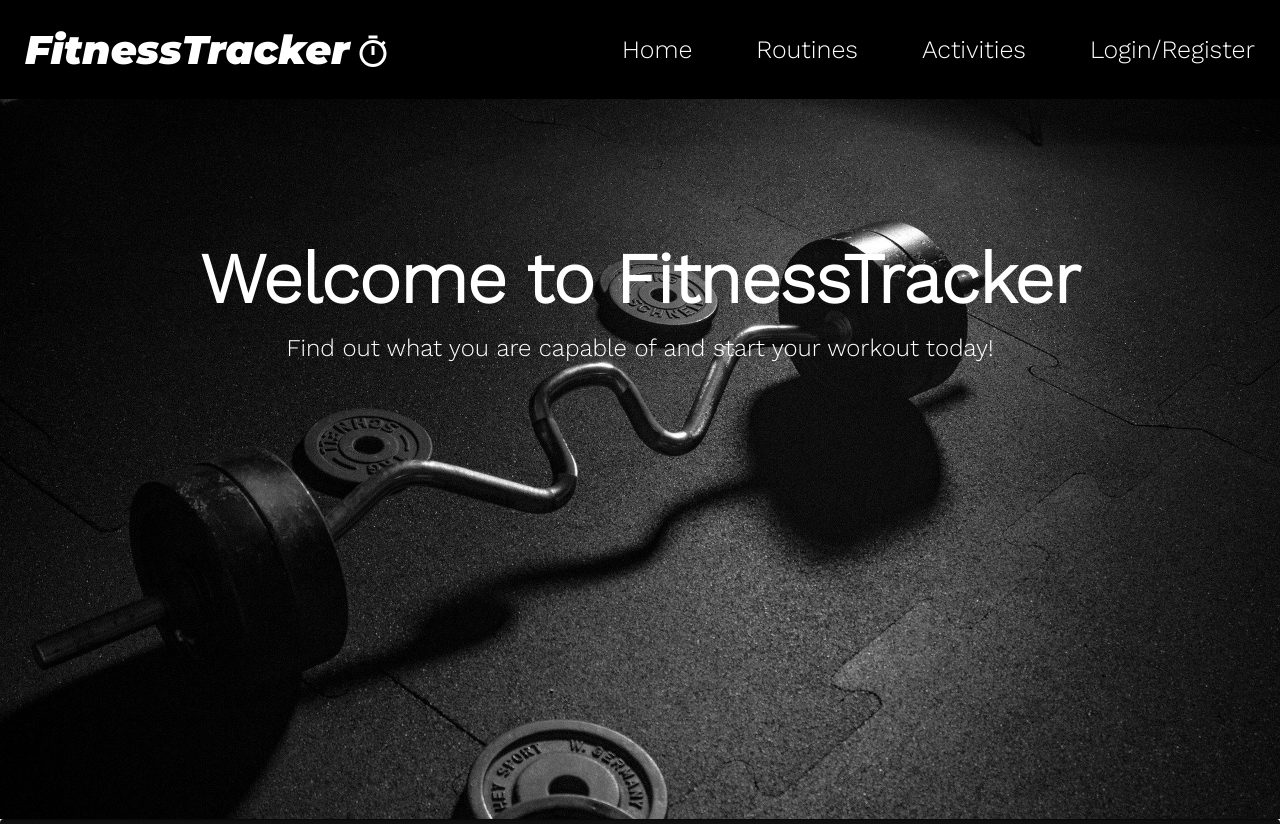
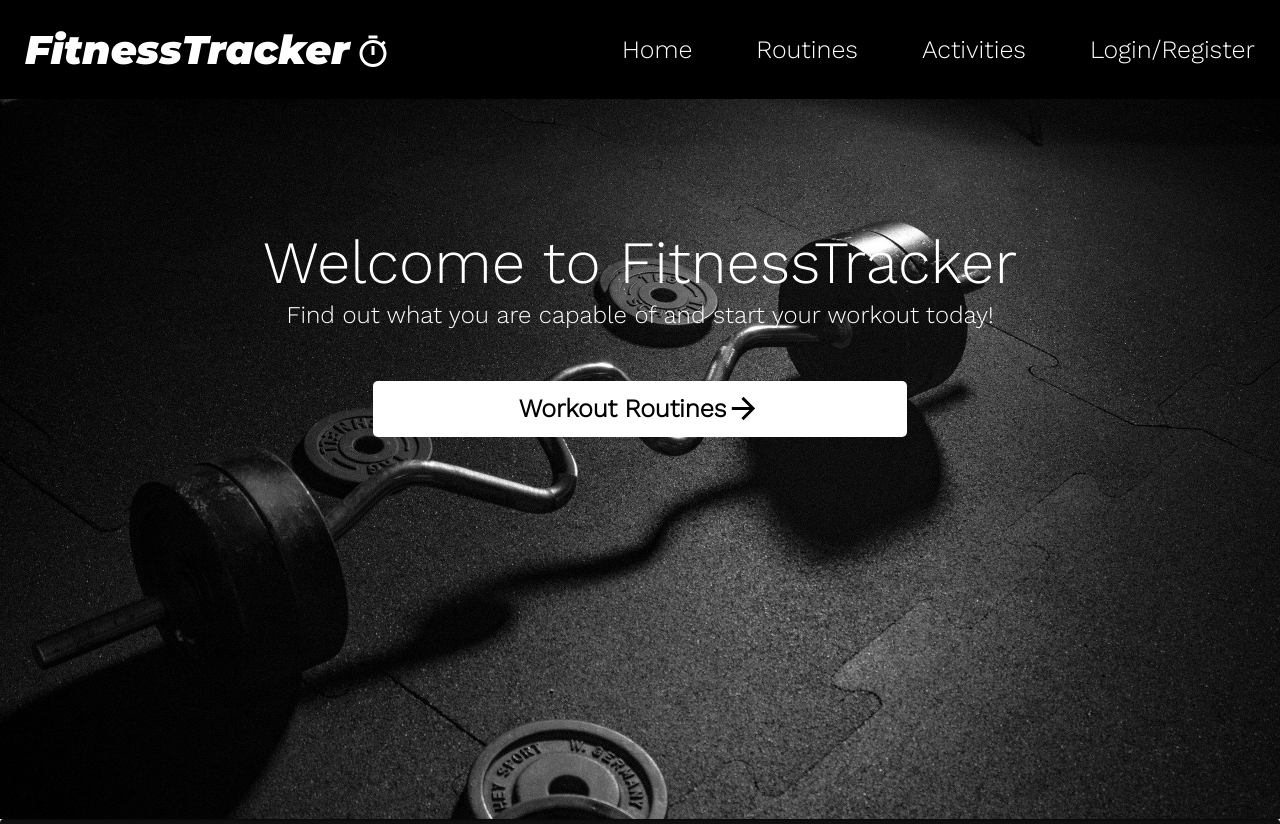
Before and after one commit to carlos-escamilla33/FitnessTrackerFrontEnd, a React (Create React App) app: page / in a window 1280 px wide. Shown: the top 824 px of the page. Built offline with nearby package versions, Linux system fonts and the light colour scheme.

Commit message:
finished home page

```diff
--- a/src/components/Home.js
+++ b/src/components/Home.js
@@ -1,6 +1,8 @@
 import React from "react";
 import { makeStyles, Paper, Typography } from "@material-ui/core";
 import gym from '../media/gym5.jpg';
+import { Link } from "react-router-dom";
+import ArrowForwardIcon from '@mui/icons-material/ArrowForward';
 
 const useStyles = makeStyles(() => ({
     container: {
@@ -24,6 +26,23 @@ const useStyles = makeStyles(() => ({
         color: "white",
         marginTop: "10%"
     },
+    routineButton: {
+        display: "flex",
+        justifyContent: "center",
+        marginTop: "50px",
+        marginRight: "110px",
+        marginLeft: "110px",
+        fontSize: "25px",
+        borderRadius: "5px",
+        padding: "10px",
+        textDecoration: "none",
+        color: "black",
+        backgroundColor: "white",
+        "&:hover": {
+            backgroundImage: "linear-gradient(315deg, #000000 0%, #7f8c8d 74%)",
+            color: "white"
+        },
+    }
 }));
 
 const Home = () => {
@@ -32,12 +51,19 @@ const Home = () => {
     return (
         <Paper className={classes.container}>
             <div className={classes.textContainer}>
-                <Typography className={classes.text}>
-                    Welcome to FitnessTracker
+                <div className={classes.text}>
+                    <Typography variant='h2'>
+                        Welcome to FitnessTracker
+                    </Typography>
                     <Typography variant='h5'>
                         Find out what you are capable of and start your workout today!
                     </Typography>
-                </Typography>
+                    <div>
+                        <Link className={classes.routineButton} to="/routines">
+                            Workout Routines <ArrowForwardIcon fontSize="large" />
+                        </Link>
+                    </div>
+                </div>
             </div>
             <div className={classes.img} />
         </Paper>
```
